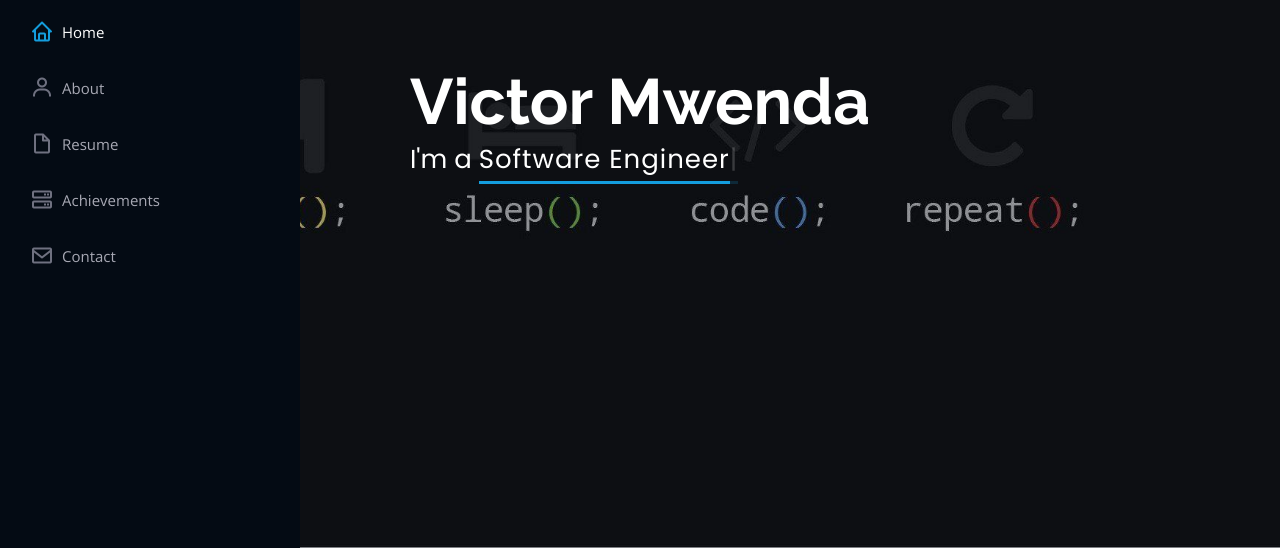
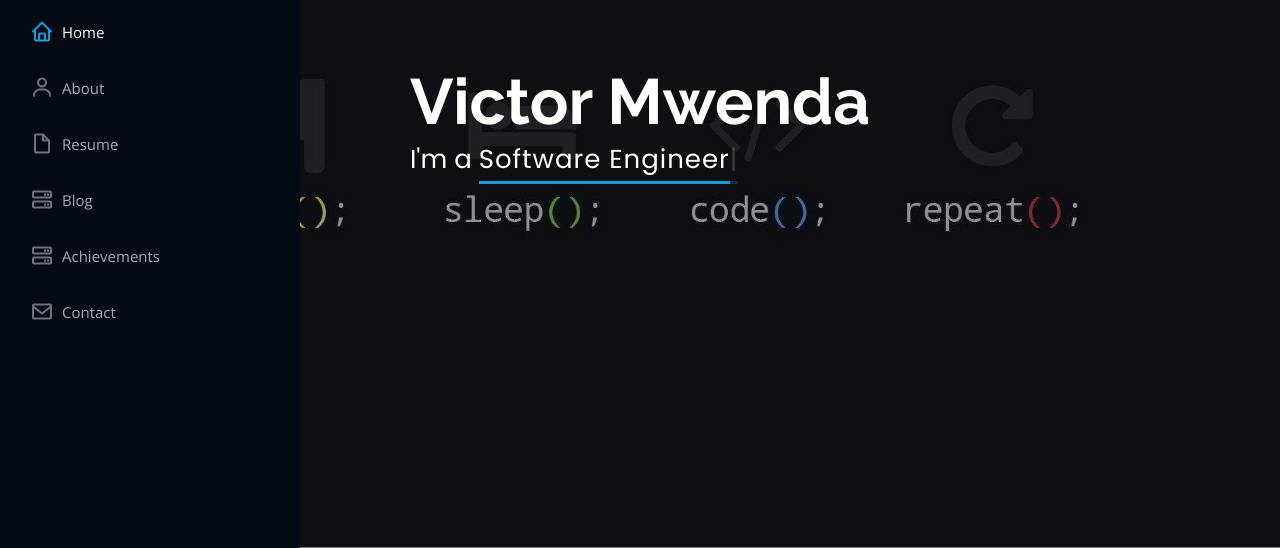
Before and after one commit to victorkiambi/victorkiambi.github.io, a plain HTML site: page index.html in a window 1280 px wide. Shown: the part 249-797 px from the top of the page. Drawn offline with nearby package versions, Linux system fonts and the light colour scheme.

Commit message:
added blog url

```diff
--- a/index.html
+++ b/index.html
@@ -62,6 +62,7 @@
           <li><a href="#about"><i class="bx bx-user"></i> <span>About</span></a></li>
           <li><a href="#resume"><i class="bx bx-file-blank"></i> <span>Resume</span></a></li>
 <!--          <li><a href="#portfolio"><i class="bx bx-book-content"></i> Portfolio</a></li>-->
+          <li><a href="https://jolly-leavitt-71c4ae.netlify.app"><i class="bx bx-server"></i> Blog</a></li>
           <li><a href="#services"><i class="bx bx-server"></i> Achievements</a></li>
           <li><a href="#contact"><i class="bx bx-envelope"></i> Contact</a></li>
 
```
